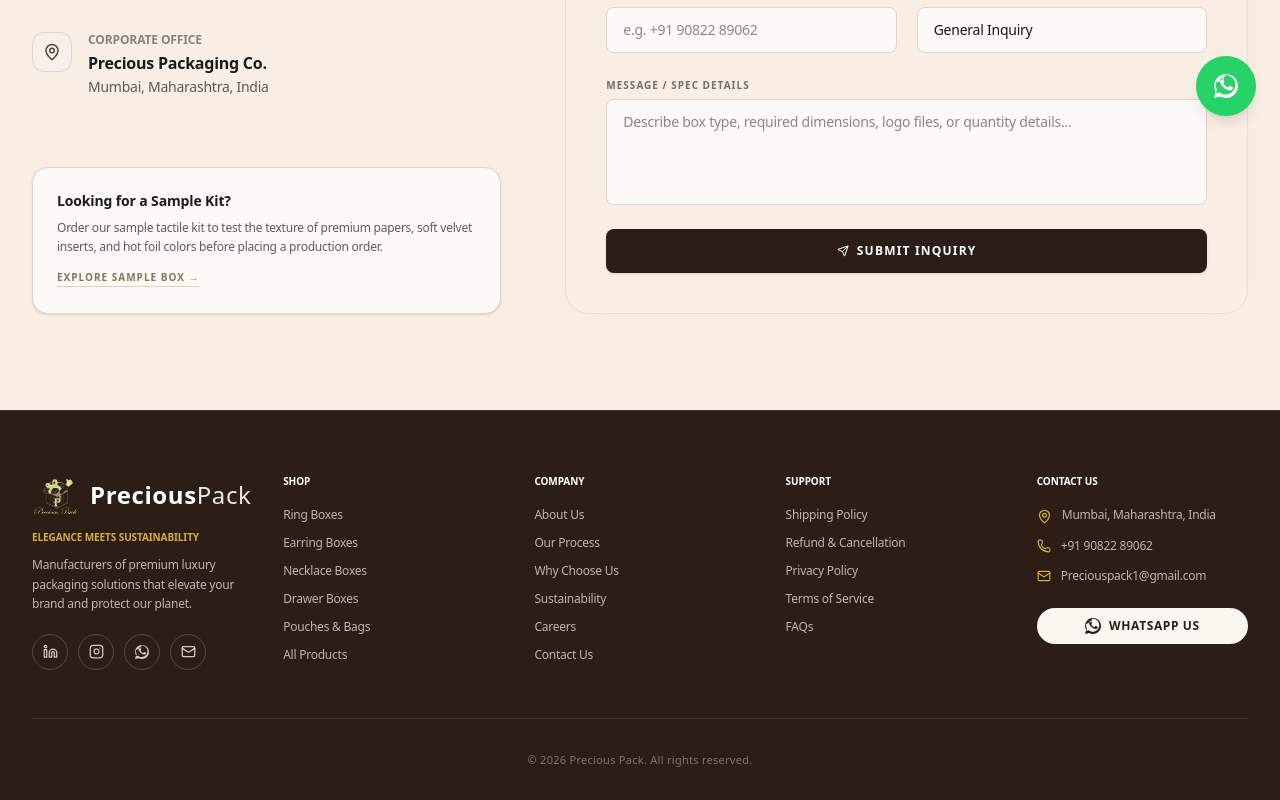
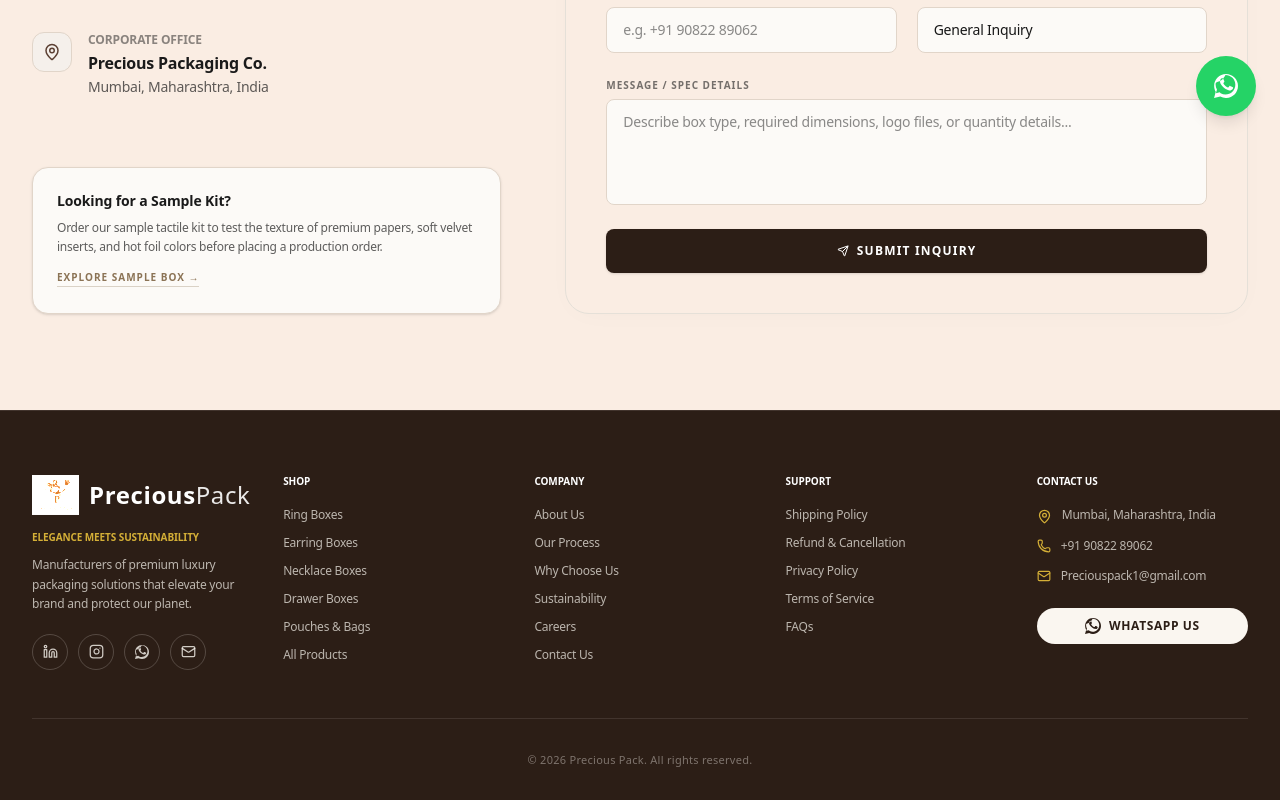
Before and after one commit to iPranay05/PreciousPackaging, a Next.js app: page /contact in a window 1280 px wide. Shown: the part 660-1460 px from the top of the page. Built offline with nearby package versions, Linux system fonts and the light colour scheme; no server answers.

Commit message:
Changed MOQ and footer logo

```diff
--- a/src/components/Footer.tsx
+++ b/src/components/Footer.tsx
@@ -12,9 +12,9 @@
           <div className="lg:col-span-1 flex flex-col justify-start">
             <Link href="/" className="flex items-center gap-2.5 mb-4 group inline-flex">
               <img
-                src="/images/LOGO.jpg"
+                src="/images/image.png"
                 alt="PreciousPack"
-                className="h-10 w-auto object-contain invert mix-blend-screen contrast-125"
+                className="h-10 w-auto object-contain mix-blend-screen brightness-200"
               />
               <span className="font-serif text-2xl font-bold text-white tracking-wide group-hover:opacity-90 transition-opacity">
                 Precious<span className="font-normal font-sans text-white/90">Pack</span>
--- a/src/components/Hero.tsx
+++ b/src/components/Hero.tsx
@@ -67,7 +67,7 @@
               <Package size={22} className="text-brand-dark-brown" strokeWidth={1.5} />
               <div className="flex flex-col">
                 <span className="text-[10px] sm:text-xs font-bold text-brand-dark-brown uppercase tracking-wider leading-tight">MOQ</span>
-                <span className="text-[10px] sm:text-xs text-brand-dark-brown/70 leading-normal">200 pcs</span>
+                <span className="text-[10px] sm:text-xs text-brand-dark-brown/70 leading-normal">300 pcs</span>
               </div>
             </div>
             {/* Pan India Delivery */}
```
